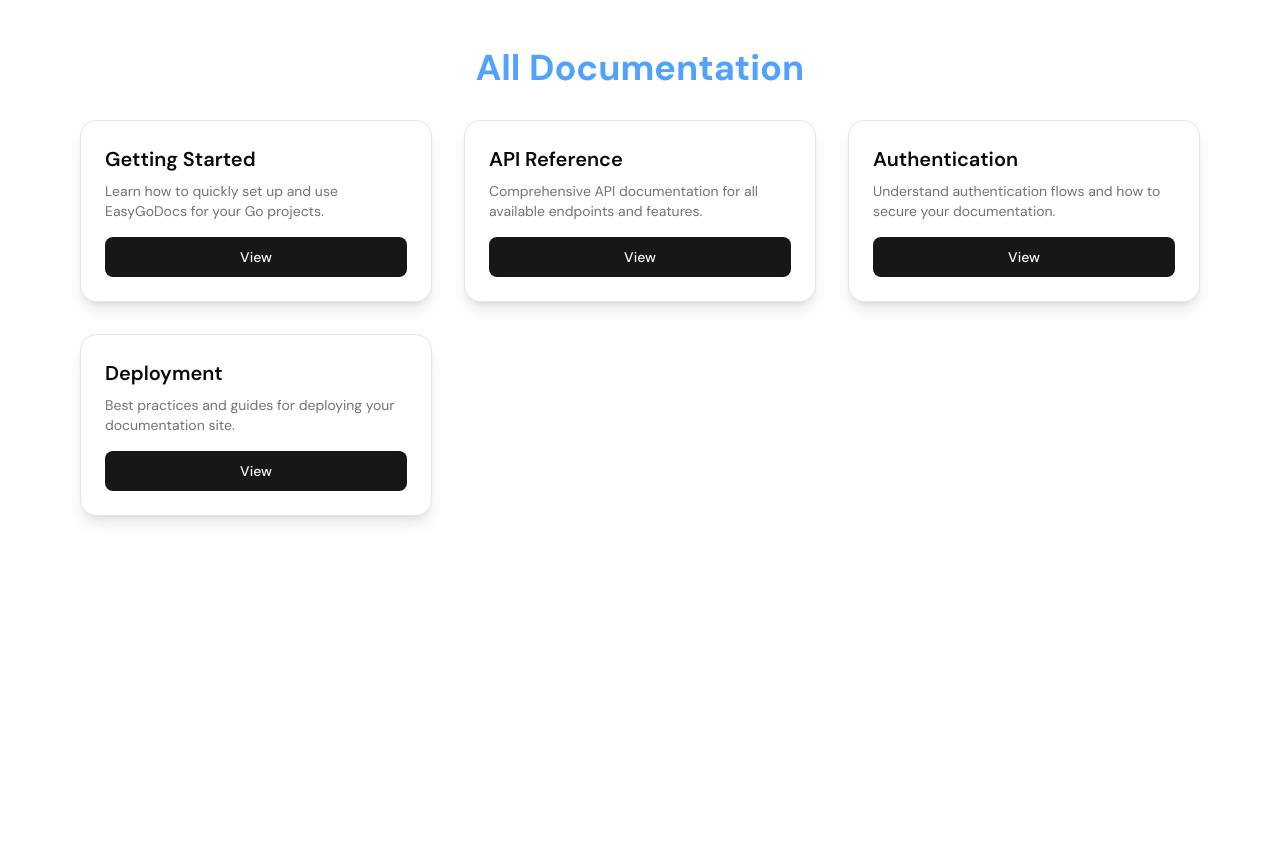
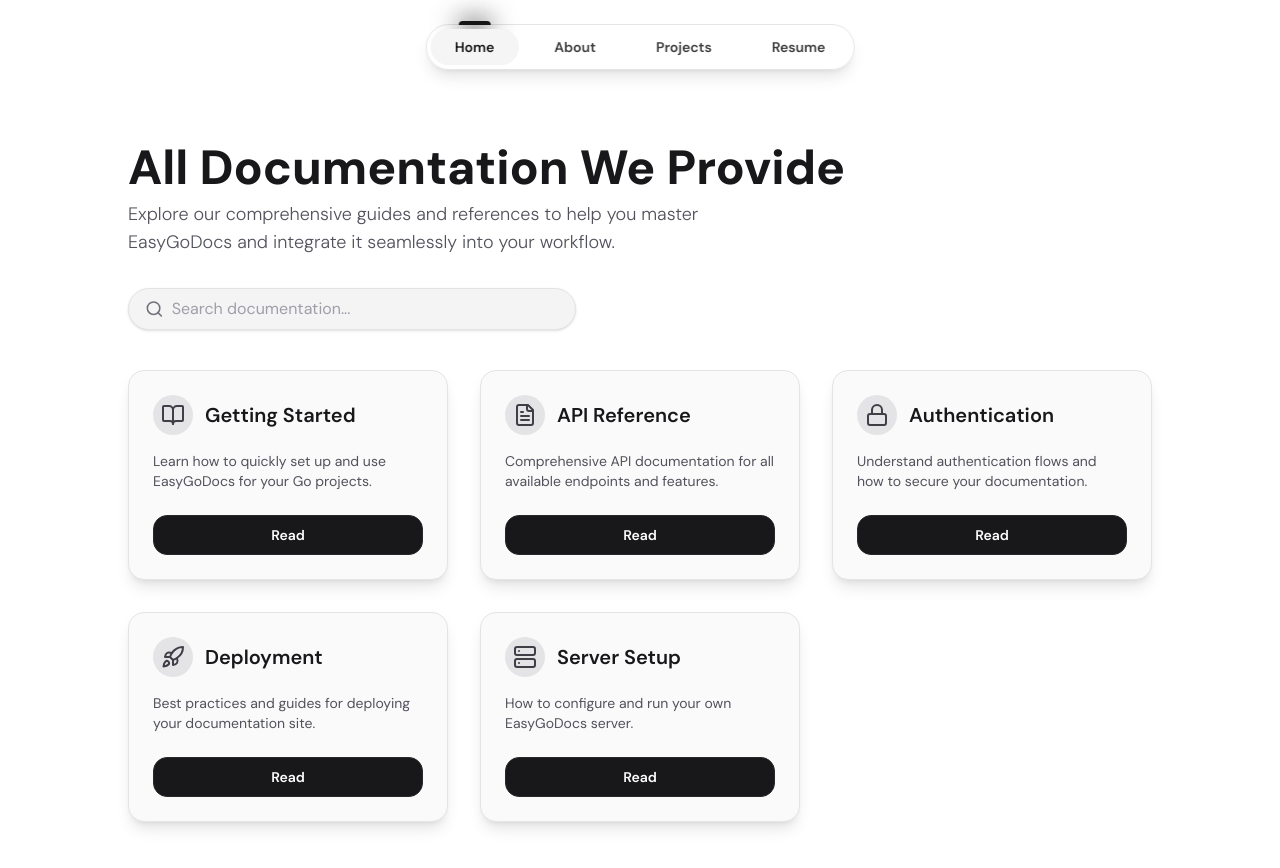
Before and after one commit to EasyGoDocs/easygodocs, a Next.js app: page /all-docs in a window 1280 px wide. Shown: the top 868 px of the page. Before the commit the page ends 800 px from the top, so only its background shows below. Built offline with nearby package versions, Linux system fonts and the light colour scheme.

Commit message:
updated all docs page and fixed lint issues

```diff
--- a/package.json
+++ b/package.json
@@ -18,6 +18,7 @@
     "clsx": "^2.1.1",
     "framer-motion": "^12.23.5",
     "lucide-react": "^0.525.0",
+    "motion": "^12.23.5",
     "next": "15.3.5",
     "prop-types": "^15.8.1",
     "react": "^19.0.0",
--- /dev/null
+++ b/src/app/all-docs/layout.tsx
@@ -0,0 +1,25 @@
+import type { ReactNode } from "react";
+import React from "react";
+import { NavBar } from "@/components/ui/tubelight-navbar";
+
+// Demo NavBar component for the documentation site
+function NavBarDemo() {
+  const navItems = [
+    { name: 'Home', url: '#', icon: 'Home' },
+    { name: 'About', url: '#', icon: 'User' },
+    { name: 'Projects', url: '#', icon: 'Briefcase' },
+    { name: 'Resume', url: '#', icon: 'FileText' }
+  ];
+  return <NavBar items={navItems} />;
+}
+
+function layout({ children }: { children: ReactNode }) {
+  return (
+    <div>
+      <NavBarDemo />
+      <main className="pt-20">{children}</main>
+    </div>
+  );
+}
+
+export default layout;
--- a/src/app/all-docs/page.tsx
+++ b/src/app/all-docs/page.tsx
@@ -1,57 +1,98 @@
-import React from 'react';
-import { Button } from '@/components/ui/button';
-import Link from 'next/link';
+"use client"
+import React from "react";
+import { useState } from "react";
+import { BookOpen, Lock, Server, Rocket, Search, FileText } from "lucide-react";
+import { Button } from "@/components/ui/button";
 
-// Placeholder docs data
 const docs = [
   {
-    id: 1,
-    title: 'Getting Started',
-    description: 'Learn how to quickly set up and use EasyGoDocs for your Go projects.',
-    href: '/docs/getting-started',
+    title: "Getting Started",
+    description: "Learn how to quickly set up and use EasyGoDocs for your Go projects.",
+    icon: BookOpen,
+    href: "/docs/getting-started",
   },
   {
-    id: 2,
-    title: 'API Reference',
-    description: 'Comprehensive API documentation for all available endpoints and features.',
-    href: '/docs/api',
+    title: "API Reference",
+    description: "Comprehensive API documentation for all available endpoints and features.",
+    icon: FileText,
+    href: "/docs/api",
   },
   {
-    id: 3,
-    title: 'Authentication',
-    description: 'Understand authentication flows and how to secure your documentation.',
-    href: '/docs/authentication',
+    title: "Authentication",
+    description: "Understand authentication flows and how to secure your documentation.",
+    icon: Lock,
+    href: "/docs/authentication",
   },
   {
-    id: 4,
-    title: 'Deployment',
-    description: 'Best practices and guides for deploying your documentation site.',
-    href: '/docs/deployment',
+    title: "Deployment",
+    description: "Best practices and guides for deploying your documentation site.",
+    icon: Rocket,
+    href: "/docs/deployment",
+  },
+  {
+    title: "Server Setup",
+    description: "How to configure and run your own EasyGoDocs server.",
+    icon: Server,
+    href: "/docs/server-setup",
   },
 ];
 
-const AllDocsPage = () => {
+export default function Page() {
+  const [search, setSearch] = useState("");
+  const filteredDocs = docs.filter(doc =>
+    doc.title.toLowerCase().includes(search.toLowerCase()) ||
+    doc.description.toLowerCase().includes(search.toLowerCase())
+  );
+
   return (
-    <div className="max-w-6xl mx-auto px-4 py-12">
-      <h1 className="text-3xl sm:text-4xl font-bold text-blue-400 mb-8 text-center">All Documentation</h1>
+    <section className="min-h-screen w-full bg-white py-16 px-2">
+      <div className="max-w-5xl mx-auto">
+        <h1 className="text-4xl sm:text-5xl font-extrabold text-zinc-900 mb-2 text-left">
+          All Documentation We Provide
+        </h1>
+        <p className="text-zinc-600 mb-8 text-lg font-light max-w-2xl">
+          Explore our comprehensive guides and references to help you master EasyGoDocs and integrate it seamlessly into your workflow.
+        </p>
+        {/* Search Bar */}
+        <div className="mb-10 flex items-center max-w-md bg-zinc-100 border border-zinc-200 rounded-full px-4 py-2 shadow focus-within:ring-2 ring-zinc-400">
+          <Search className="text-zinc-500 mr-2 w-5 h-5" />
+          <input
+            type="text"
+            placeholder="Search documentation..."
+            value={search}
+            onChange={e => setSearch(e.target.value)}
+            className="bg-transparent outline-none w-full text-zinc-900 placeholder:text-zinc-400"
+          />
+        </div>
+        {/* Docs Grid */}
         <div className="grid gap-8 sm:grid-cols-2 lg:grid-cols-3">
-        {docs.map((doc) => (
+          {filteredDocs.length === 0 && (
+            <div className="col-span-full text-center text-zinc-400 py-12 text-lg">No documentation found.</div>
+          )}
+          {filteredDocs.map((doc) => {
+            const Icon = doc.icon;
+            return (
               <div
-            key={doc.id}
-            className="bg-background border border-border rounded-2xl shadow-lg p-6 flex flex-col justify-between hover:shadow-xl transition-shadow duration-200"
+                key={doc.href}
+                className="group bg-zinc-50 border border-zinc-200 rounded-2xl shadow-lg p-6 flex flex-col justify-between hover:shadow-2xl hover:-translate-y-1 transition-all duration-200 relative overflow-hidden"
               >
-            <div>
-              <h2 className="text-xl font-semibold text-foreground mb-2">{doc.title}</h2>
-              <p className="text-muted-foreground mb-4 text-sm">{doc.description}</p>
+                <div className="flex items-center gap-3 mb-4">
+                  <span className="bg-zinc-200 p-2 rounded-full">
+                    <Icon className="w-6 h-6 text-zinc-700 group-hover:text-black transition-colors" />
+                  </span>
+                  <h2 className="text-xl font-semibold text-zinc-900 group-hover:text-black transition-colors">
+                    {doc.title}
+                  </h2>
                 </div>
-            <Button asChild className="mt-auto w-full">
-              <Link href={doc.href}>View</Link>
+                <p className="text-zinc-600 mb-6 text-sm flex-1">{doc.description}</p>
+                <Button asChild className="w-full bg-zinc-900 hover:bg-zinc-800 text-white font-semibold rounded-xl border border-zinc-800">
+                  <a href={doc.href}>Read</a>
                 </Button>
               </div>
-        ))}
+            );
+          })}
         </div>
       </div>
+    </section>
   );
-};
-
-export default AllDocsPage;
+}
--- /dev/null
+++ b/src/components/ui/card-hover-effect.tsx
@@ -0,0 +1,115 @@
+"use client";
+
+import { cn } from "@/lib/utils";
+import { AnimatePresence, motion } from "framer-motion";
+
+
+import { useState } from "react";
+import React from "react";
+
+export const HoverEffect = ({
+  items,
+  className,
+}: {
+  items: {
+    title: string;
+    description: string;
+    link: string;
+  }[];
+  className?: string;
+}) => {
+  const [hoveredIndex, setHoveredIndex] = useState<number | null>(null);
+
+  return (
+    <div
+      className={cn(
+        "grid grid-cols-1 md:grid-cols-2  lg:grid-cols-3  py-10",
+        className
+      )}
+    >
+      {items.map((item, idx) => (
+        <a
+          href={item?.link}
+          key={item?.link}
+          className="relative group  block p-2 h-full w-full"
+          onMouseEnter={() => setHoveredIndex(idx)}
+          onMouseLeave={() => setHoveredIndex(null)}
+        >
+          <AnimatePresence>
+            {hoveredIndex === idx && (
+              <motion.span
+                className="absolute inset-0 h-full w-full bg-neutral-200 dark:bg-slate-800/[0.8] block  rounded-3xl"
+                layoutId="hoverBackground"
+                initial={{ opacity: 0 }}
+                animate={{
+                  opacity: 1,
+                  transition: { duration: 0.15 },
+                }}
+                exit={{
+                  opacity: 0,
+                  transition: { duration: 0.15, delay: 0.2 },
+                }}
+              />
+            )}
+          </AnimatePresence>
+          <Card>
+            <CardTitle>{item.title}</CardTitle>
+            <CardDescription>{item.description}</CardDescription>
+          </Card>
+        </a>
+      ))}
+    </div>
+  );
+};
+
+export const Card = ({
+  className,
+  children,
+}: {
+  className?: string;
+  children: React.ReactNode;
+}) => {
+  return (
+    <div
+      className={cn(
+        "rounded-2xl h-full w-full p-4 overflow-hidden bg-black border border-transparent dark:border-white/[0.2] group-hover:border-slate-700 relative z-20",
+        className
+      )}
+    >
+      <div className="relative z-50">
+        <div className="p-4">{children}</div>
+      </div>
+    </div>
+  );
+};
+export const CardTitle = ({
+  className,
+  children,
+}: {
+  className?: string;
+  children: React.ReactNode;
+}) => {
+  return (
+    <h4 className={cn("text-zinc-100 font-bold tracking-wide mt-4", className)}>
+      {children}
+    </h4>
+  );
+};
+export const CardDescription = ({
+  className,
+  children,
+}: {
+  className?: string;
+  children: React.ReactNode;
+}) => {
+  return (
+    <p
+      className={cn(
+        "mt-8 text-zinc-400 tracking-wide leading-relaxed text-sm",
+        className
+      )}
+    >
+      {children}
+    </p>
+  );
+};
```
Lines whose indentation alone changed are shown as unchanged.
